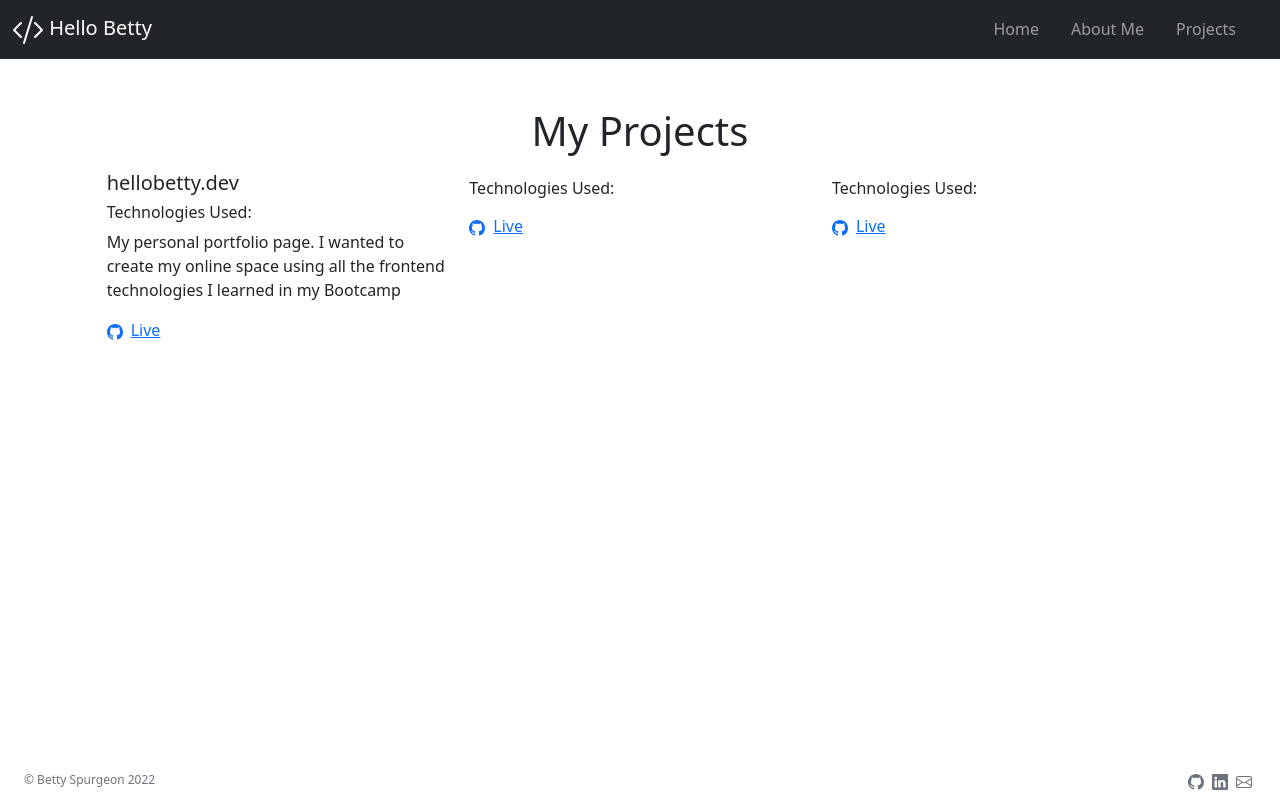
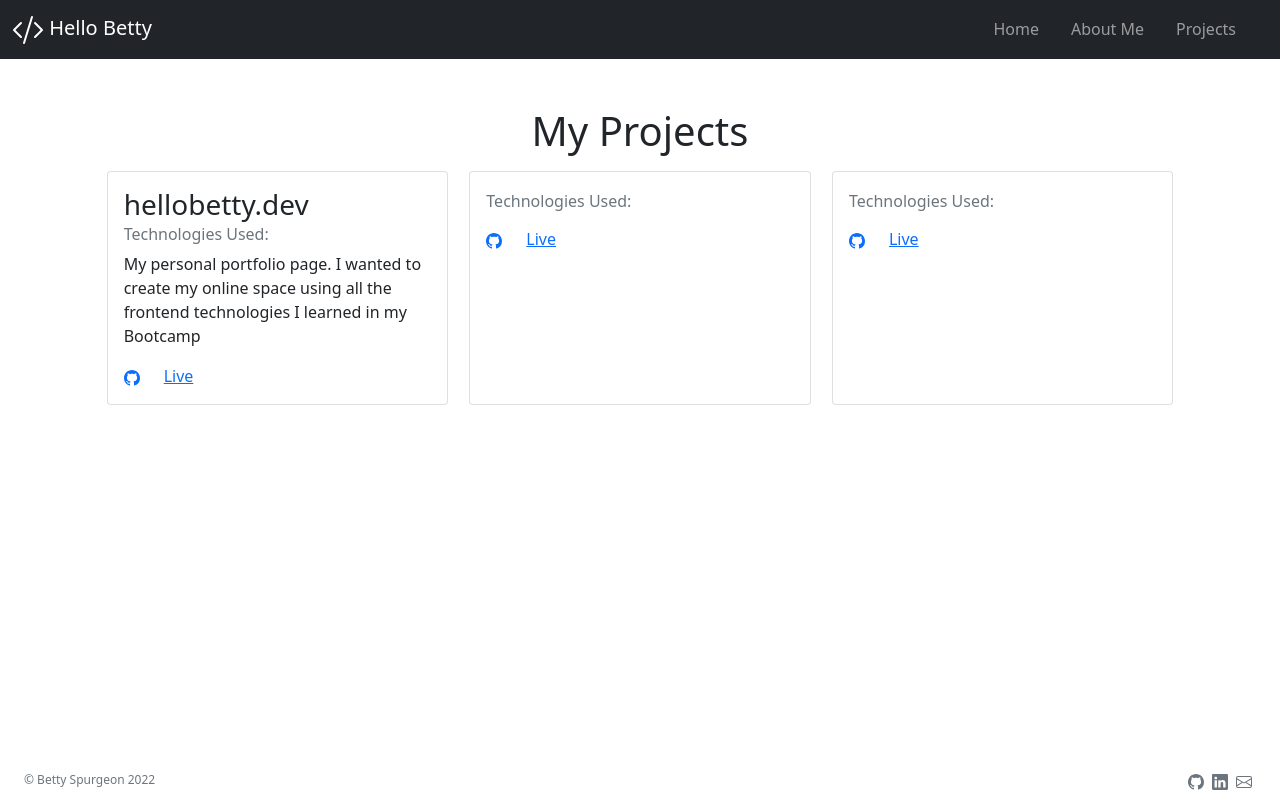
Before and after one commit to bettyspurgeon/hellobetty, a Next.js app: page /projects in a window 1280 px wide. Built offline with nearby package versions, Linux system fonts and the light colour scheme.

Commit message:
fix className

```diff
--- a/components/ProjectCard.jsx
+++ b/components/ProjectCard.jsx
@@ -8,21 +8,21 @@ export const ProjectCard = ({
 }) => {
   return (
     <>
-      <div class="card mb-3" style={{ width: 32 + "%" }}>
-        <div class="card-body">
-          <h5 class="card-title fs-3 align-middle">{projectTitle}</h5>
-          <h6 class="card-subtitle mb-2 text-muted">
+      <div className="card mb-3" style={{ width: 32 + "%" }}>
+        <div className="card-body">
+          <h5 className="card-title fs-3 align-middle">{projectTitle}</h5>
+          <h6 className="card-subtitle mb-2 text-muted">
             Technologies Used: {projectTech}
           </h6>
-          <p class="card-text">{projectSummary}</p>
-          <a href={githubLink} target="_blank" class="card-link">
+          <p className="card-text">{projectSummary}</p>
+          <a href={githubLink} target="_blank" className="card-link">
             {iconLinks[0].icon}
           </a>
           <a
             className="text-decoration-none"
             href={liveLink}
             target="_blank"
-            class="card-link px-2"
+            className="card-link px-2"
           >
             Live
           </a>
--- a/information/iconLinks.jsx
+++ b/information/iconLinks.jsx
@@ -6,7 +6,7 @@ export const iconLinks = [
         width="1em"
         height="1em"
         fill="currentColor"
-        class="bi bi-github"
+        className="bi bi-github"
         viewBox="0 0 16 16"
       >
         <path d="M8 0C3.58 0 0 3.58 0 8c0 3.54 2.29 6.53 5.47 7.59.4.07.55-.17.55-.38 0-.19-.01-.82-.01-1.49-2.01.37-2.53-.49-2.69-.94-.09-.23-.48-.94-.82-1.13-.28-.15-.68-.52-.01-.53.63-.01 1.08.58 1.23.82.72 1.21 1.87.87 2.33.66.07-.52.28-.87.51-1.07-1.78-.2-3.64-.89-3.64-3.95 0-.87.31-1.59.82-2.15-.08-.2-.36-1.02.08-2.12 0 0 .67-.21 2.2.82.64-.18 1.32-.27 2-.27.68 0 1.36.09 2 .27 1.53-1.04 2.2-.82 2.2-.82.44 1.1.16 1.92.08 2.12.51.56.82 1.27.82 2.15 0 3.07-1.87 3.75-3.65 3.95.29.25.54.73.54 1.48 0 1.07-.01 1.93-.01 2.2 0 .21.15.46.55.38A8.012 8.012 0 0 0 16 8c0-4.42-3.58-8-8-8z" />
@@ -21,7 +21,7 @@ export const iconLinks = [
         width="1em"
         height="1em"
         fill="currentColor"
-        class="bi bi-linkedin"
+        className="bi bi-linkedin"
         viewBox="0 0 16 16"
       >
         <path d="M0 1.146C0 .513.526 0 1.175 0h13.65C15.474 0 16 .513 16 1.146v13.708c0 .633-.526 1.146-1.175 1.146H1.175C.526 16 0 15.487 0 14.854V1.146zm4.943 12.248V6.169H2.542v7.225h2.401zm-1.2-8.212c.837 0 1.358-.554 1.358-1.248-.015-.709-.52-1.248-1.342-1.248-.822 0-1.359.54-1.359 1.248 0 .694.521 1.248 1.327 1.248h.016zm4.908 8.212V9.359c0-.216.016-.432.08-.586.173-.431.568-.878 1.232-.878.869 0 1.216.662 1.216 1.634v3.865h2.401V9.25c0-2.22-1.184-3.252-2.764-3.252-1.274 0-1.845.7-2.165 1.193v.025h-.016a5.54 5.54 0 0 1 .016-.025V6.169h-2.4c.03.678 0 7.225 0 7.225h2.4z" />
@@ -36,7 +36,7 @@ export const iconLinks = [
         width="1em"
         height="1em"
         fill="currentColor"
-        class="bi bi-envelope"
+        className="bi bi-envelope"
         viewBox="0 0 16 16"
       >
         <path d="M0 4a2 2 0 0 1 2-2h12a2 2 0 0 1 2 2v8a2 2 0 0 1-2 2H2a2 2 0 0 1-2-2V4Zm2-1a1 1 0 0 0-1 1v.217l7 4.2 7-4.2V4a1 1 0 0 0-1-1H2Zm13 2.383-4.708 2.825L15 11.105V5.383Zm-.034 6.876-5.64-3.471L8 9.583l-1.326-.795-5.64 3.47A1 1 0 0 0 2 13h12a1 1 0 0 0 .966-.741ZM1 11.105l4.708-2.897L1 5.383v5.722Z" />
--- a/pages/_app.jsx
+++ b/pages/_app.jsx
@@ -26,7 +26,7 @@ function MyApp({ Component, pageProps }) {
             width="32"
             height="32"
             fill="currentColor"
-            class="bi bi-code-slash"
+            className="bi bi-code-slash"
             viewBox="0 0 16 16"
           >
             <path d="M10.478 1.647a.5.5 0 1 0-.956-.294l-4 13a.5.5 0 0 0 .956.294l4-13zM4.854 4.146a.5.5 0 0 1 0 .708L1.707 8l3.147 3.146a.5.5 0 0 1-.708.708l-3.5-3.5a.5.5 0 0 1 0-.708l3.5-3.5a.5.5 0 0 1 .708 0zm6.292 0a.5.5 0 0 0 0 .708L14.293 8l-3.147 3.146a.5.5 0 0 0 .708.708l3.5-3.5a.5.5 0 0 0 0-.708l-3.5-3.5a.5.5 0 0 0-.708 0z" />
```
